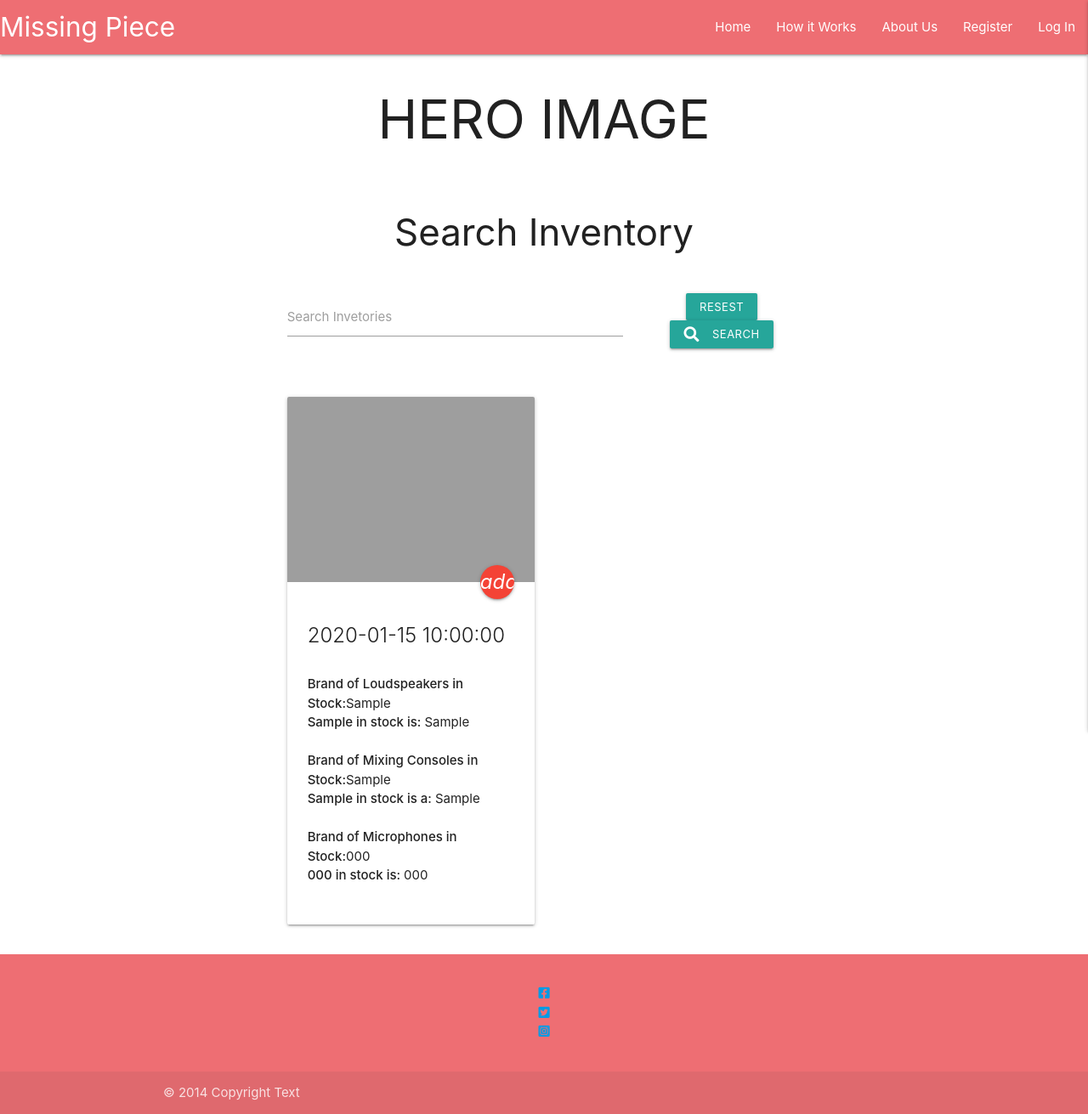
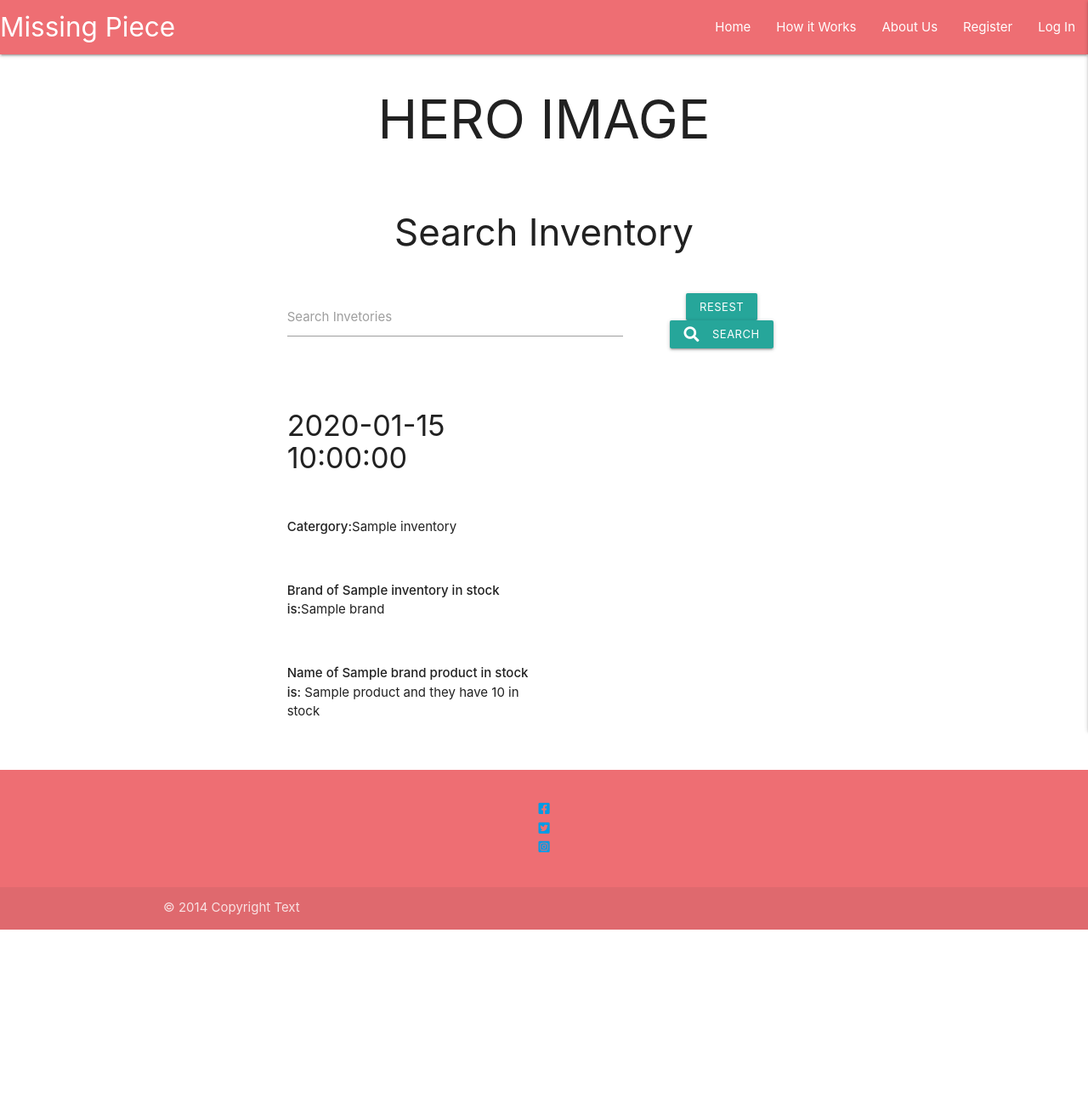
Before and after one commit to RvN-R/milestone-3-missingpiece, a Flask app: page /search in a window 1280 px wide. Shown: the whole page at 85% size. After the commit the page ends 1094 px from the top, so only its background shows below. Run offline with Flask 2, Linux system fonts and the light colour scheme; a database or web service that is not in the repository returns one stand-in record (values such as "Sample title"); some libraries are stand-ins or nearby versions; grey boxes are pictures that could not be loaded.

Commit message:
Changed HTML on search_inventory.html so it displays information improved add_inventory function uploads to database

```diff
--- a/templates/search_inventory.html
+++ b/templates/search_inventory.html
@@ -26,26 +26,12 @@
     <div class="row">
         {% for inventory in inventories%}
         <div class="col s12 m6">
-            <div class="card">
-                <div class="card-image">
-                    <img src="images/sample-1.jpg">
-                    <a class="btn-floating halfway-fab waves-effect waves-light red"><i
-                            class="material-icons">add</i></a>
-                </div>
-                <div class="card-content">
-                    <h4 class="card-title">{{ inventory.created_by }}</h4><br>
-                    <p><strong>Brand of Loudspeakers in Stock:</strong>{{ inventory.loudspeaker_brand }}</p>
-                    <p><strong>{{ inventory.loudspeaker_brand }} in stock is:
-                        </strong>{{ inventory.loudspeaker_product }}</p><br>
+            <div class="card-content">
+                <h4 class="card-title">{{ inventory.created_by }}</h4><br>
 
-                    <p><strong>Brand of Mixing Consoles in Stock:</strong>{{ inventory.mixer_brand }}</p>
-                    <p><strong>{{ inventory.mixer_brand }} in stock is a: </strong>{{ inventory.mixer_product }}</p><br>
-
-                    <p><strong>Brand of Microphones in Stock:</strong>{{ inventory.microphone_brand }}</p>
-                    <p><strong>{{ inventory.microphone_brand }} in stock is: </strong>{{ inventory.microphone_product }}
-                    </p><br>
-
-                </div>
+                <p><strong>Catergory:</strong>{{ inventory.categories_name }}</p><br>
+                <p><strong>Brand of {{ inventory.categories_name }} in stock is:</strong>{{ inventory.brand }}</p><br>
+                <p><strong>Name of {{ inventory.brand }} product in stock is:</strong> {{ inventory.product }} and they have {{ inventory.product_qty }} in stock</p><br>
             </div>
         </div>
         {% endfor %}
```
